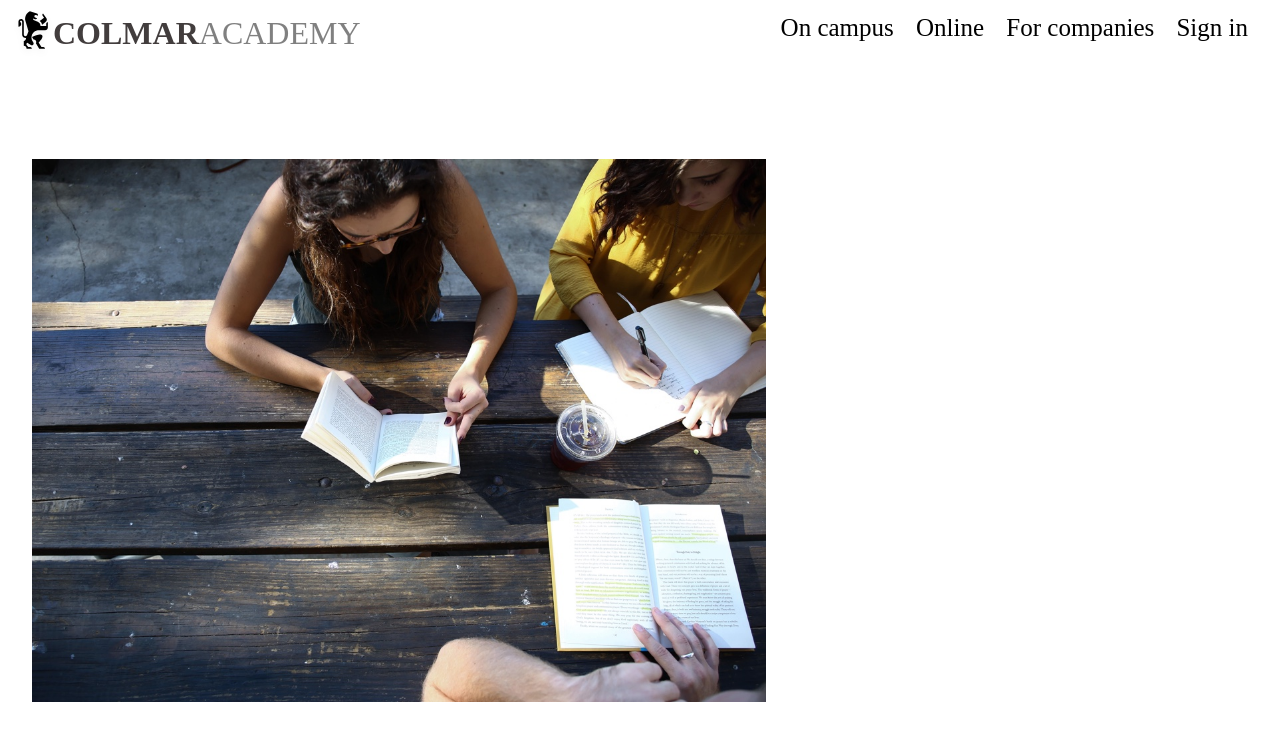
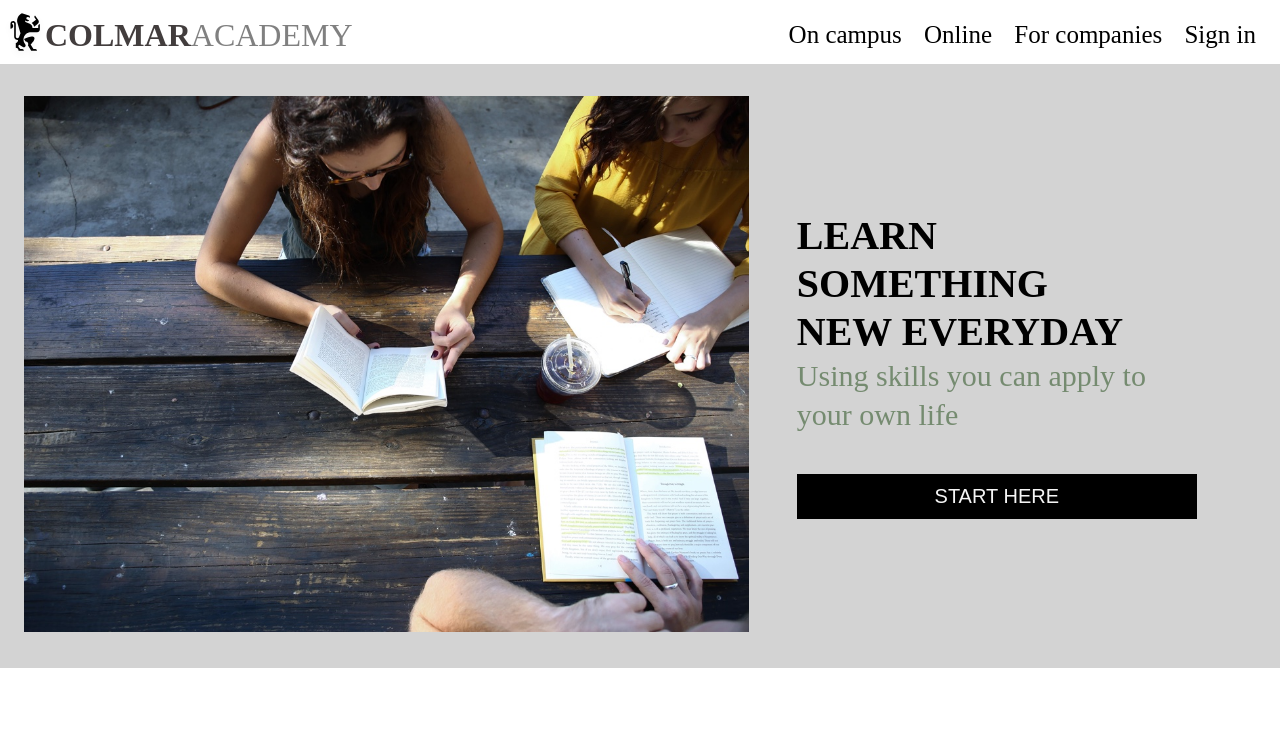
Before and after one commit to Chiico777/ColmarAcademy, a plain HTML site: page index.html in a window 1280 px wide. Shown: the top 740 px of the page. Drawn offline with Linux system fonts and the light colour scheme.

Commit message:
Addded top portion

```diff
--- a/index.html
+++ b/index.html
@@ -1,18 +1,18 @@
 <!DOCTYPE html>
 <html lang="en">
-    <head>
+<head>
     <meta charset="UTF=8">
     <meta name"viewport" content="width=device-width, initial-scale=1.0">
     <meta http-equiv="x-UA-Compatible" content="ie=edge">
     <title>Colmar Academy</title>
     <link rel="stylesheet" type="text/css" href="style.css">
-    </head>
+</head>
 <body>
 
 <!--Top Bar-->
 <img src="Resources/images/ic-logo.svg" alt="Logo" Class="Logo">
-<div
-    class="COLMARACADEMY"><strong style="color: rgb(66, 61, 61);">COLMAR</strong><span style="color: gray;">ACADEMY</span>
+<div class="Back-Colmar"></div>
+    <div class="COLMARACADEMY"><strong style="color: rgb(66, 61, 61);">COLMAR</strong><span style="color: gray;">ACADEMY</span>
 </div>
 
 <nav id="desktop">
@@ -22,9 +22,18 @@
     <a href="#">Sign in</a>
 </nav>
 <!--Top Half-->
-<img class="img-study" src="Resources/images/banner.jpg" alt="Study Picture">
-
-
+<div class="Top-banner">
+    <div class="Left-img">
+        <img class="img-study" src="Resources/images/banner.jpg" alt="Studying">
+    </div>
+    <div class="Right-img">
+        <h1>Learn something new everyday</h1>
+        <span class="Lorem">Using skills you can apply to your own life</span>
+            <div class="Container">
+                <button class="Start-Button">Start here</button>
+            </div>
+    </div>
+</div>
 
 
 </body>
--- a/style.css
+++ b/style.css
@@ -1,35 +1,95 @@
 /*Top Bar*/
+*{
+    margin: 0;
+    padding: 0;
+    border: 0;
+}
 .COLMARACADEMY {
     position: relative;
     left: 45px;
     bottom: 47px;
     font-size: 32px;
  }
-img{
+.Logo {
     height: 50px;
     width: 50px;
+    padding-top: 10px;
  }
 #desktop {
     text-align: right;
     position: relative;
-    bottom: 85px;
+    bottom: 80px;
     padding-right: 24px;
     font-size: 25px;
     font-weight: lighter;
 }
-a {
+#desktop a {
+    margin-left: 16px;
     color: black;
     text-decoration: none;
+
+}
+/*Top-Middle*/
+.Top-banner {
+    Top: 64px;
+    background-color: lightgray;
+    position: absolute;
+    display: flex;
+}
+.Left-img{
+    margin: 32px 24px;
+    width: 60%;
+    display: block;
+}
+.img-study{
+    width: 100%;
+}
+.Right-img{
+    width: 40%;
+    display: flex;
+    flex-direction: column;
+    justify-content: center;
+    text-align: left;
+    padding-left: 24px;
+
+}
+.Right-img h1{
+    line-height: 1.2;
+    font-size: 40px;
+    text-transform: uppercase;
+    padding-right: 130px;
+
+}
+.Lorem{
+    width: 85%;
+    font-size: 30px;
+    padding: 30px 10;
+    padding-bottom: 40px;
+    line-height: 1.3;
+    font-weight: 100;
+    color: rgb(117, 139, 112);
+}
+.Container{
+    height: 45px;
+    width: 25rem;
+    text-align: center;
+    border-radius: 5px;
+}
+.Start-Button {
+    height: 45px;
+    width: 25rem;
+    background-color: black;
+    font-size: 20px;
+    color: rgb(245, 245, 245);
     cursor: pointer;
+    outline: none;
+    text-transform: uppercase;
 }
-#desktop a {
-    margin-left: 16px;
+
+.Start-Button:hover {
+    background-color: rgb(117, 139, 112);
+    color: black;
+    transition: .2s ease-out;
+    height: 45px;
+    width: 25rem;
 }
-/*Middle*/
-.img-study {
-   width: 60%;
-   height: auto;
-   padding-left: 24px;
-   padding-top: 32px;
-   box-sizing: border-box;
-}
```
